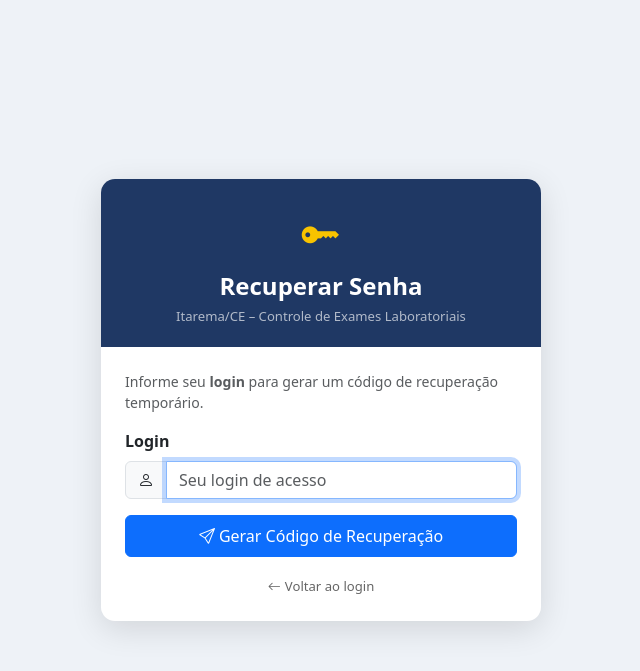
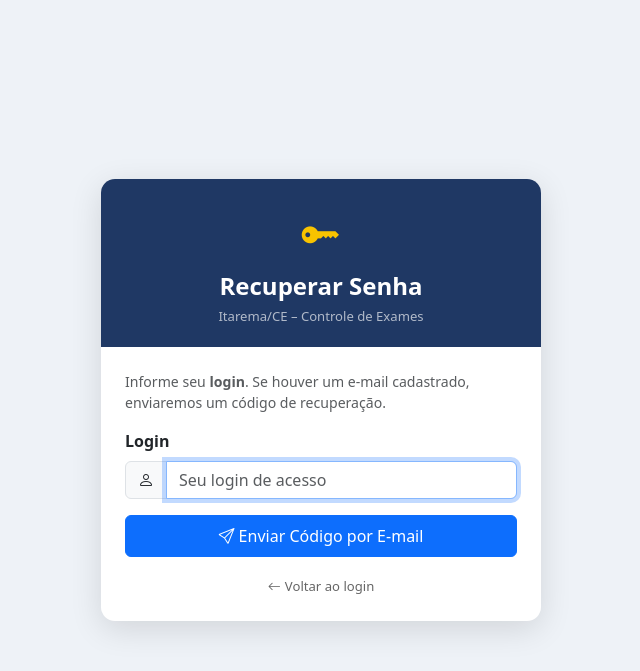
Before and after one commit to acconsultoriaemsaude2025-bit/EXAMES-AB-PACHECO, a Flask app: page /recuperar-senha in a window 1280 px wide. Shown: the top 671 px of the page, without its empty margins (319-959 px from the left). Run offline with Flask 3, Linux system fonts and the light colour scheme.

Commit message:
recuperacao de senha por email

```diff
--- a/itarema_web/app.py
+++ b/itarema_web/app.py
@@ -6,6 +6,7 @@ Sistema Web – Contrato Nº 004/2023-SMS-02
 """
 
 from flask import Flask, render_template, request, redirect, url_for, flash, jsonify, send_file, session
+from flask_mail import Mail, Message
 import sqlite3, os, io, hashlib, secrets
 from datetime import datetime, date, timedelta
 from functools import wraps
@@ -18,11 +19,19 @@ app.secret_key = os.environ.get("SECRET_KEY", secrets.token_hex(32))
 
 # ── Configurações de segurança da sessão ──────────────────────────────────────
 app.config.update(
-    SESSION_COOKIE_HTTPONLY  = True,   # JS não acessa o cookie
-    SESSION_COOKIE_SAMESITE  = "Lax",  # Proteção CSRF básica
-    SESSION_COOKIE_SECURE    = False,  # True em produção com HTTPS
-    PERMANENT_SESSION_LIFETIME = timedelta(hours=8),  # Sessão expira em 8h
+    SESSION_COOKIE_HTTPONLY  = True,
+    SESSION_COOKIE_SAMESITE  = "Lax",
+    SESSION_COOKIE_SECURE    = False,
+    PERMANENT_SESSION_LIFETIME = timedelta(hours=8),
+    # ── Flask-Mail (Gmail) ────────────────────────────────────────────────────
+    MAIL_SERVER   = "smtp.gmail.com",
+    MAIL_PORT     = 587,
+    MAIL_USE_TLS  = True,
+    MAIL_USERNAME = os.environ.get("MAIL_USERNAME", ""),
+    MAIL_PASSWORD = os.environ.get("MAIL_PASSWORD", ""),
+    MAIL_DEFAULT_SENDER = os.environ.get("MAIL_USERNAME", ""),
 )
+mail = Mail(app)
 
 # Controle de tentativas de login (em memória)
 _tentativas_login = {}   # {ip: {"count": N, "bloqueado_ate": datetime}}
@@ -96,6 +105,8 @@ def init_db():
     if "criado_por_id"   not in cols: conn.execute("ALTER TABLE autorizacoes ADD COLUMN criado_por_id INTEGER")
     if "criado_por_nome" not in cols: conn.execute("ALTER TABLE autorizacoes ADD COLUMN criado_por_nome TEXT")
     if "justificativa"   not in cols: conn.execute("ALTER TABLE autorizacoes ADD COLUMN justificativa TEXT")
+    ucols = [r[1] for r in conn.execute("PRAGMA table_info(usuarios)").fetchall()]
+    if "email" not in ucols: conn.execute("ALTER TABLE usuarios ADD COLUMN email TEXT")
     if conn.execute("SELECT COUNT(*) FROM exames").fetchone()[0] == 0:
         conn.executemany(
             "INSERT OR IGNORE INTO exames(codigo,descricao,tipo,valor_unitario,quantidade_contratada) VALUES(?,?,?,?,?)",
@@ -252,18 +263,42 @@ def recuperar_senha():
         login_u = request.form.get("login","").strip()
         db = get_db()
         user = db.execute("SELECT * FROM usuarios WHERE login=? AND ativo=1", (login_u,)).fetchone()
-        if not user:
+        # Sempre mostra a mesma mensagem para não revelar se o login existe
+        if not user or not user["email"]:
             db.close()
-            flash("Login não encontrado ou usuário inativo.", "danger")
+            flash("Se o login existir e tiver e-mail cadastrado, você receberá o código em breve.", "info")
             return render_template("recuperar_senha.html")
-        # Gera código de 6 dígitos válido por 30 minutos
         import random
         codigo = str(random.randint(100000, 999999))
-        expira = (datetime.now() + __import__('datetime').timedelta(minutes=30)).strftime("%Y-%m-%d %H:%M:%S")
+        expira = (datetime.now() + timedelta(minutes=30)).strftime("%Y-%m-%d %H:%M:%S")
         db.execute("UPDATE reset_tokens SET usado=1 WHERE login=?", (login_u,))
         db.execute("INSERT INTO reset_tokens(login,token,expira_em) VALUES(?,?,?)", (login_u, codigo, expira))
         db.commit(); db.close()
-        return render_template("recuperar_senha.html", codigo=codigo, login=login_u)
+        # Envia o código por e-mail
+        try:
+            msg = Message(
+                subject="Recuperação de Senha – Sistema de Exames",
+                recipients=[user["email"]],
+                body=f"""Olá, {user["nome"]}!
+
+Você solicitou a redefinição de senha no Sistema de Controle de Exames.
+
+Seu código de verificação é: {codigo}
+
+Este código é válido por 30 minutos.
+
+Se você não solicitou essa redefinição, ignore este e-mail.
+
+Atenciosamente,
+Secretaria Municipal de Saúde de {MUNICIPIO_NOME}/{MUNICIPIO_UF}
+"""
+            )
+            mail.send(msg)
+        except Exception as e:
+            flash("Erro ao enviar e-mail. Contate o administrador.", "danger")
+            return render_template("recuperar_senha.html")
+        flash("Código enviado para o e-mail cadastrado. Verifique sua caixa de entrada.", "success")
+        return render_template("recuperar_senha.html", login=login_u, aguardando_codigo=True)
     return render_template("recuperar_senha.html")
 
 @app.route("/nova-senha", methods=["GET","POST"])
@@ -305,12 +340,13 @@ def usuarios():
         perfil  = request.form.get("perfil","operador")
         if acao == "add":
             senha = request.form.get("senha","").strip()
+            email = request.form.get("email","").strip() or None
             if not nome or not login_u or not senha:
                 flash("Preencha todos os campos.", "danger")
             else:
                 try:
-                    db.execute("INSERT INTO usuarios(nome,login,senha_hash,perfil,criado_em) VALUES(?,?,?,?,?)",
-                               (nome, login_u, hash_senha(senha), perfil, datetime.now().strftime("%Y-%m-%d %H:%M:%S")))
+                    db.execute("INSERT INTO usuarios(nome,login,senha_hash,perfil,email,criado_em) VALUES(?,?,?,?,?,?)",
+                               (nome, login_u, hash_senha(senha), perfil, email, datetime.now().strftime("%Y-%m-%d %H:%M:%S")))
                     db.commit()
                     flash(f"✅ Usuário '{login_u}' criado!", "success")
                 except: flash(f"Login '{login_u}' já existe.", "danger")
--- a/itarema_web/requirements.txt
+++ b/itarema_web/requirements.txt
@@ -1,3 +1,4 @@
 flask==3.0.3
 gunicorn==22.0.0
 openpyxl==3.1.4
+flask-mail==0.10.0
--- a/itarema_web/templates/recuperar_senha.html
+++ b/itarema_web/templates/recuperar_senha.html
@@ -13,9 +13,6 @@
     .card-header-custom i { font-size: 2.4rem; color: #f8c300; }
     .card-header-custom h4 { color: #fff; margin: 8px 0 2px; font-weight: 700; }
     .card-header-custom small { color: rgba(255,255,255,.65); font-size: .82rem; }
-    .codigo-box { background: #1F3864; color: #f8c300; font-size: 2.5rem; font-weight: 900;
-                  letter-spacing: .3em; text-align: center; padding: 18px; border-radius: 10px;
-                  font-family: monospace; }
   </style>
 </head>
 <body>
@@ -23,7 +20,7 @@
   <div class="card-header-custom">
     <i class="bi bi-key-fill"></i>
     <h4>Recuperar Senha</h4>
-    <small>Itarema/CE – Controle de Exames Laboratoriais</small>
+    <small>Itarema/CE – Controle de Exames</small>
   </div>
   <div class="card-body p-4">
     {% with msgs = get_flashed_messages(with_categories=true) %}
@@ -32,22 +29,17 @@
       {% endfor %}
     {% endwith %}
 
-    {% if codigo %}
-      <!-- Código gerado com sucesso -->
+    {% if aguardando_codigo %}
+      <!-- Código enviado por e-mail -->
       <div class="text-center mb-3">
-        <i class="bi bi-check-circle-fill text-success" style="font-size:2rem"></i>
-        <p class="mt-2 text-muted" style="font-size:.9rem">
-          Seu código de recuperação foi gerado.<br>
-          <strong>Válido por 30 minutos.</strong>
+        <i class="bi bi-envelope-check-fill text-success" style="font-size:2.5rem"></i>
+        <p class="mt-2" style="font-size:.9rem">
+          Código enviado para o e-mail cadastrado.<br>
+          <strong>Verifique sua caixa de entrada.</strong>
         </p>
       </div>
-      <div class="codigo-box mb-3">{{ codigo }}</div>
-      <div class="alert alert-warning py-2" style="font-size:.82rem">
-        <i class="bi bi-exclamation-triangle me-1"></i>
-        <strong>Anote este código!</strong> Ele será solicitado na próxima etapa para criar sua nova senha.
-      </div>
       <a href="/nova-senha" class="btn btn-primary w-100">
-        <i class="bi bi-shield-lock me-1"></i>Usar código e criar nova senha
+        <i class="bi bi-shield-lock me-1"></i>Inserir código e criar nova senha
       </a>
       <div class="text-center mt-3">
         <a href="/login" style="font-size:.82rem;color:#666;text-decoration:none">
@@ -58,7 +50,7 @@
     {% else %}
       <!-- Formulário de solicitação -->
       <p class="text-muted mb-3" style="font-size:.88rem">
-        Informe seu <strong>login</strong> para gerar um código de recuperação temporário.
+        Informe seu <strong>login</strong>. Se houver um e-mail cadastrado, enviaremos um código de recuperação.
       </p>
       <form method="post">
         <div class="mb-3">
@@ -69,7 +61,7 @@
           </div>
         </div>
         <button type="submit" class="btn btn-primary w-100 py-2">
-          <i class="bi bi-send me-1"></i>Gerar Código de Recuperação
+          <i class="bi bi-send me-1"></i>Enviar Código por E-mail
         </button>
       </form>
       <div class="text-center mt-3">
--- a/itarema_web/templates/usuarios.html
+++ b/itarema_web/templates/usuarios.html
@@ -25,6 +25,10 @@
           <div class="mb-2">
             <label class="form-label fw-semibold">Senha <span class="text-danger">*</span></label>
             <input name="senha" type="password" class="form-control" placeholder="Mínimo 6 caracteres" required>
+          </div>
+          <div class="mb-2">
+            <label class="form-label fw-semibold">E-mail <span class="text-muted" style="font-size:.8rem">(para recuperação de senha)</span></label>
+            <input name="email" type="email" class="form-control" placeholder="usuario@email.com">
           </div>
           <div class="mb-3">
             <label class="form-label fw-semibold">Perfil</label>
```
